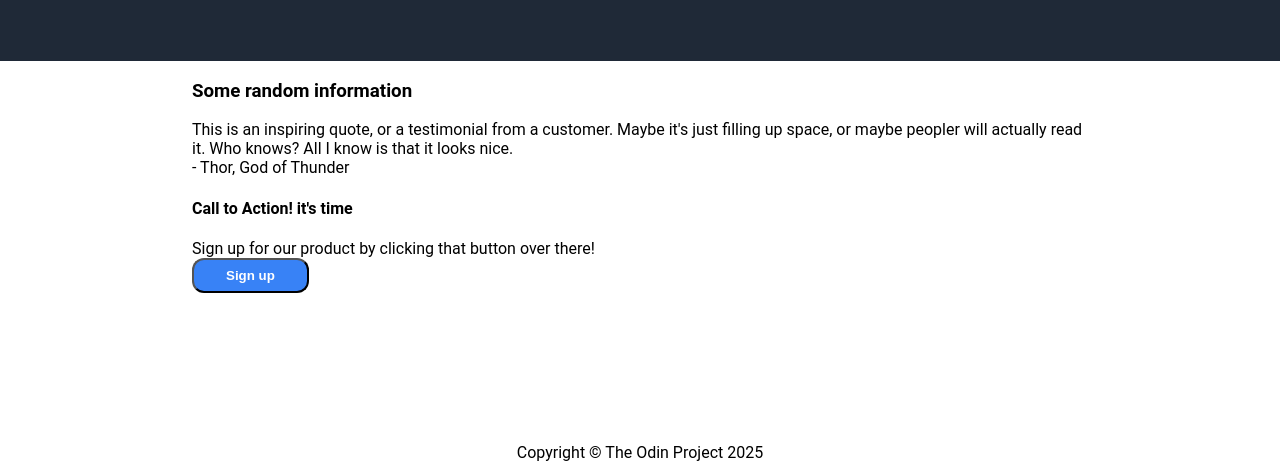
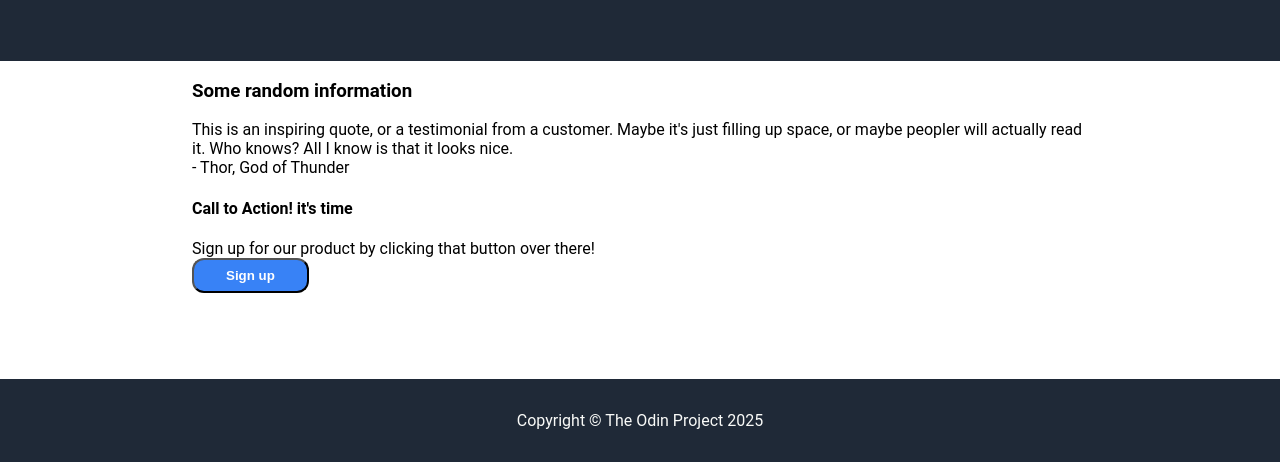
Before and after one commit to VovaZrovko/OdinProjectStudy, a plain HTML site: page Foundation Course - Landing Page/index.html in a window 1280 px wide. Shown: the part 338-800 px from the top of the page. Drawn offline with Linux system fonts and the light colour scheme.

Commit message:
footer styles

```diff
--- a/Foundation Course - Landing Page/style.css
+++ b/Foundation Course - Landing Page/style.css
@@ -6,8 +6,11 @@ body {
     font-family: Roboto;
 }
 
+.header, .footer {
+    background-color: #1F2937;
+}
+
 .header {
-    background-color: #1F2937;
     display: flex;
     flex-direction: column;
     align-items: center;
@@ -68,6 +71,8 @@ body {
 
 .footer {
     text-align: center;
+    padding: 32px 0;
+    color: #f9faf8;
 }
 
 a, .sub-text {
```
